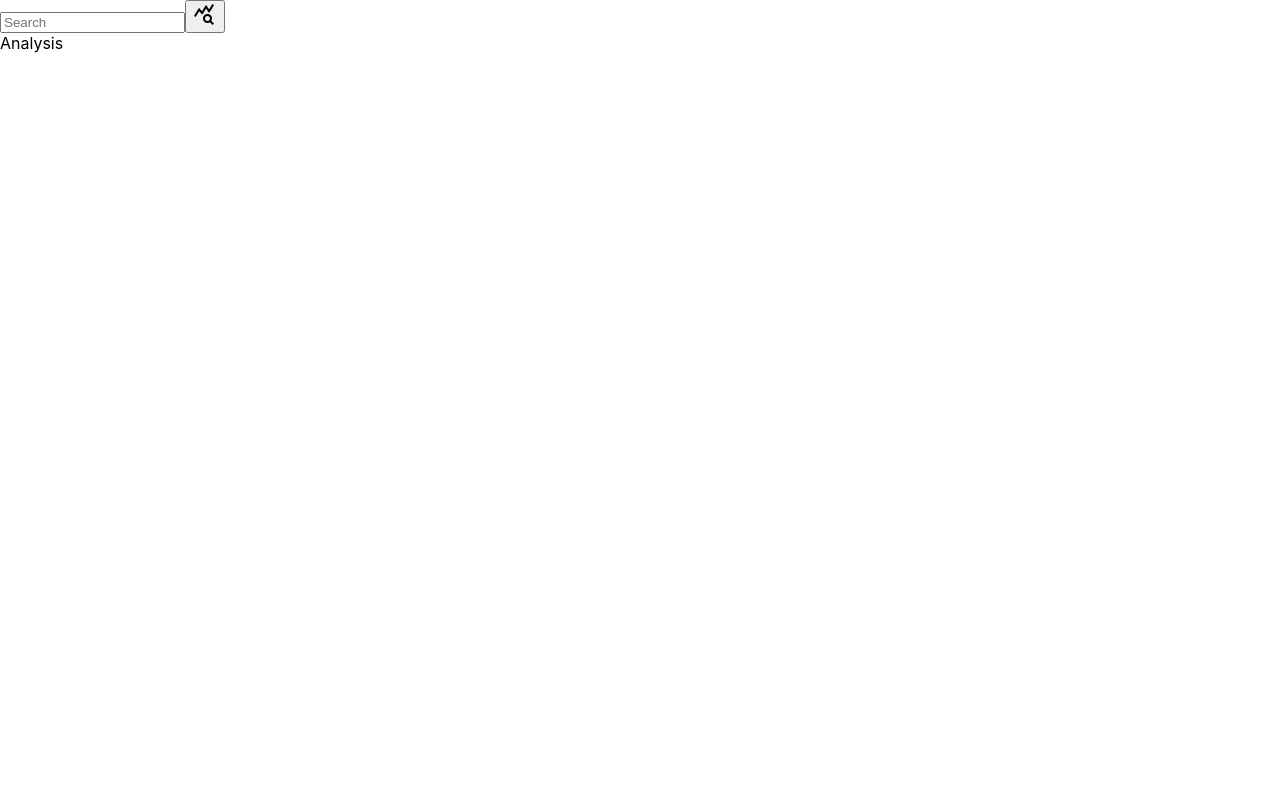
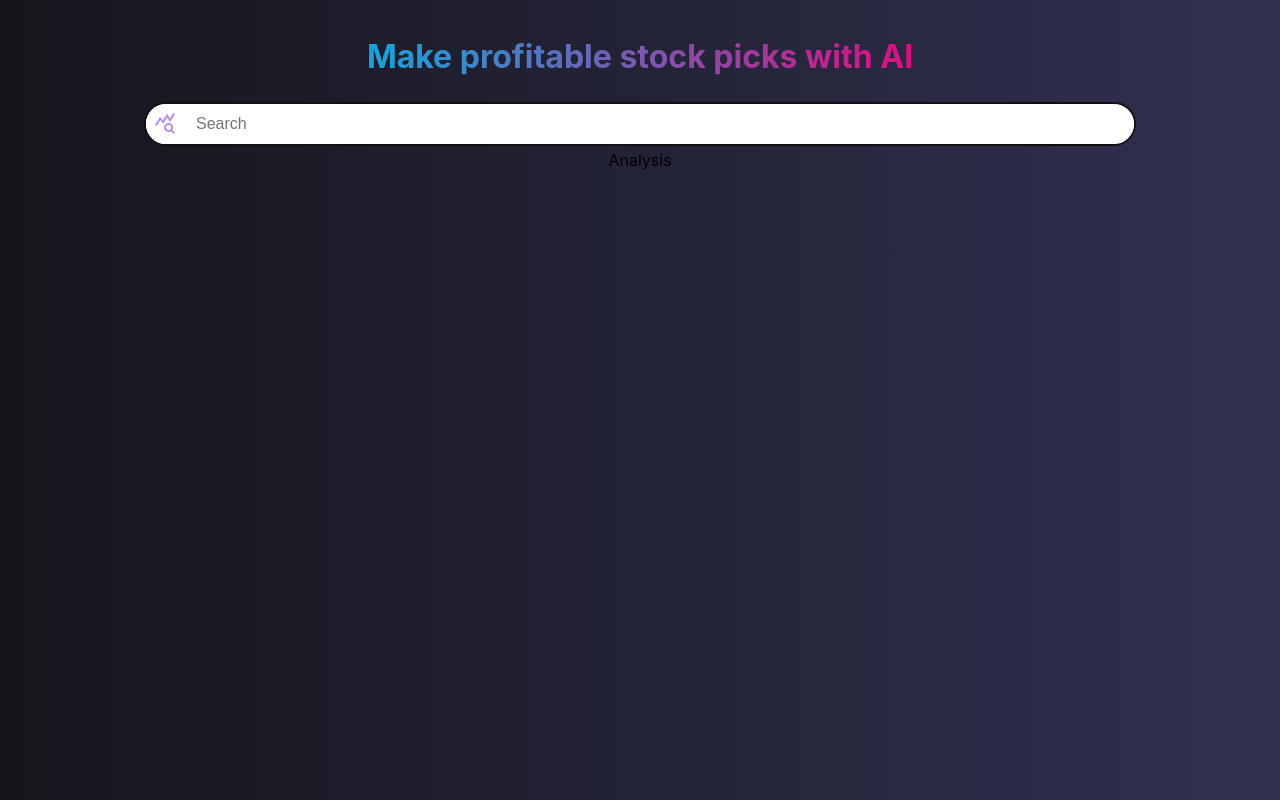
Before and after one commit to alefirr/stock-prediction, a React (Create React App) app in the folder client/: page / in a window 1280 px wide. Built offline with nearby package versions, Linux system fonts and the light colour scheme; the HTML template or start-up script is replaced by a standard one.

Commit message:
design search bar and basic layout

```diff
--- a/client/src/componenets/templates/Layout/Layout.css
+++ b/client/src/componenets/templates/Layout/Layout.css
@@ -0,0 +1,42 @@
+.main-container {
+  width: 100%;
+  min-height: 100vh;
+  padding: 16px;
+  margin: 0 auto;
+  box-sizing: border-box;
+  display: flex;
+  flex-direction: column;
+  align-items: center;
+
+  background: linear-gradient(to right, #15151c, #313151);
+}
+
+.main-container h1 {
+  background: linear-gradient(to right, #14a5de, #e20c82);
+  background-clip: text;
+  color: transparent;
+}
+
+@media (max-width: 1200px) {
+  .main-container {
+    padding: 12px;
+  }
+}
+
+@media (max-width: 992px) {
+  .main-container {
+    padding: 8px;
+  }
+}
+
+@media (max-width: 768px) {
+  .main-container {
+    padding: 4px;
+  }
+}
+
+@media (max-width: 576px) {
+  .main-container {
+    padding: 2px;
+  }
+}
--- a/client/src/componenets/templates/Layout/Layout.jsx
+++ b/client/src/componenets/templates/Layout/Layout.jsx
@@ -5,7 +5,8 @@ import { Analysis } from '../Analysis';
 
 export const Layout = () => {
   return (
-    <div>
+    <div className="main-container">
+      <h1>Make profitable stock picks with AI</h1>
       <Search />
       <Analysis />
     </div>
--- a/client/src/componenets/ui/Search/Search.css
+++ b/client/src/componenets/ui/Search/Search.css
@@ -0,0 +1,64 @@
+.search-container {
+  width: 100%;
+  max-width: 1000px;
+  margin: 0 auto;
+  padding: 4px;
+  box-sizing: border-box;
+  display: flex;
+  justify-content: center;
+}
+
+.search-container form {
+  width: 100%;
+  display: flex;
+  align-items: center;
+  border-radius: 25px;
+  padding: 0px;
+  box-sizing: border-box;
+
+  background-color: white;
+  border: 2px solid #121111;
+}
+
+.search-container input[type='text'] {
+  width: 100%;
+  padding: 10px;
+  border: none;
+  border-radius: 25px;
+  outline: none;
+  font-size: 16px;
+}
+
+.search-container button {
+  background-color: white;
+  border: none;
+  border-radius: 50%;
+  padding: 8px;
+  cursor: pointer;
+  display: flex;
+  align-items: center;
+  justify-content: center;
+}
+
+.search-container button .material-symbols-outlined {
+  font-size: 24px;
+  color: #9d61ecb8;
+}
+
+@media (max-width: 576px) {
+  .search-container {
+    padding: 4px;
+  }
+
+  .search-container form {
+    padding: 4px;
+  }
+
+  .search-container input[type='text'] {
+    font-size: 14px;
+  }
+
+  .search-container button {
+    padding: 6px;
+  }
+}
--- a/client/src/componenets/ui/Search/Search.jsx
+++ b/client/src/componenets/ui/Search/Search.jsx
@@ -1,14 +1,26 @@
-import React from 'react';
+import React, { useState } from 'react';
 import './Search.css';
 
 export const Search = () => {
+  const [ticker, setTicker] = useState('');
+
+  const handleInputChange = (event) => {
+    event.preventDefault();
+    setTicker(event.target.value);
+  };
+
   return (
     <div class="search-container">
       <form>
-        <input type="text" placeholder="Search"></input>
         <button type="submit">
           <span class="material-symbols-outlined">query_stats</span>
         </button>
+        <input
+          type="text"
+          placeholder="Search"
+          value={ticker}
+          onInput={(e) => handleInputChange(e)}
+        ></input>
       </form>
     </div>
   );
```
